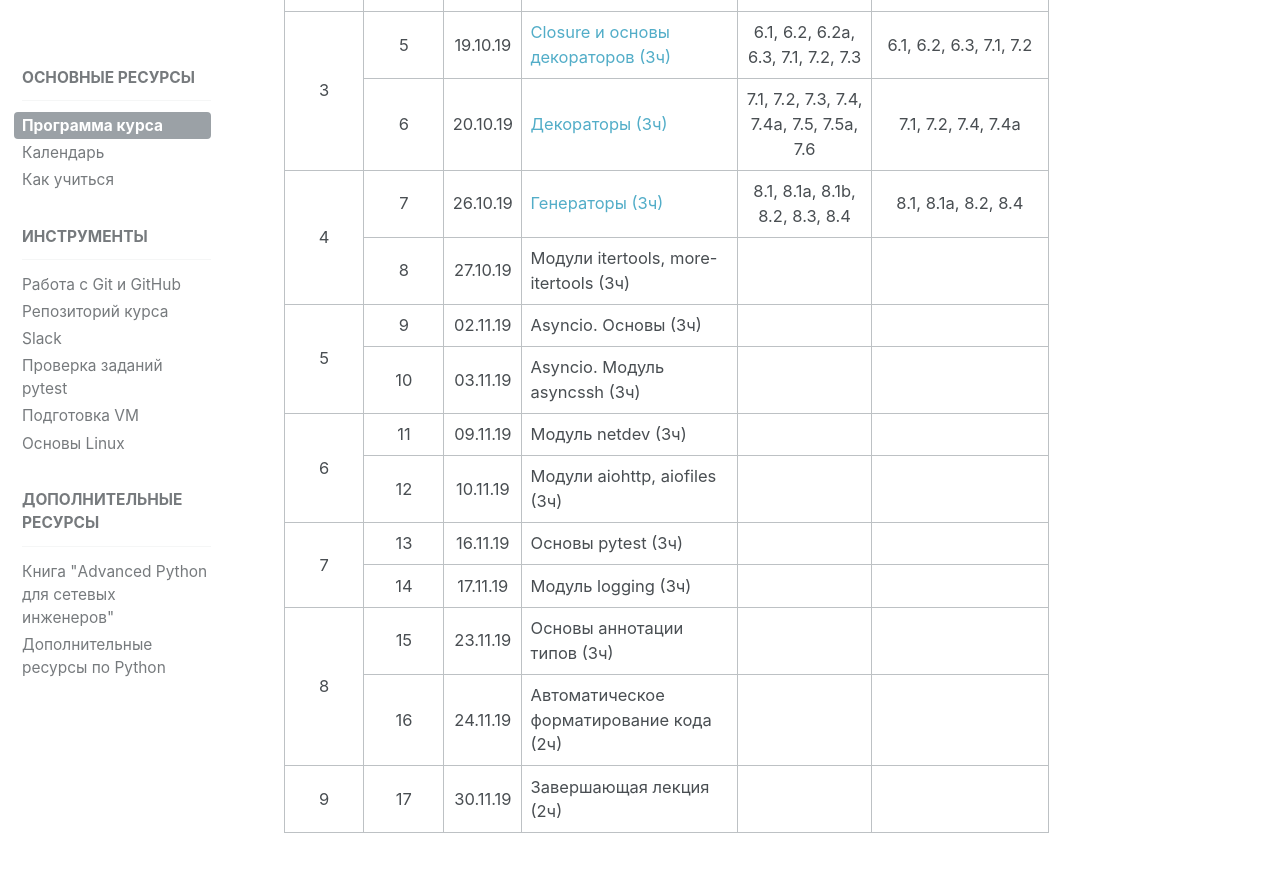
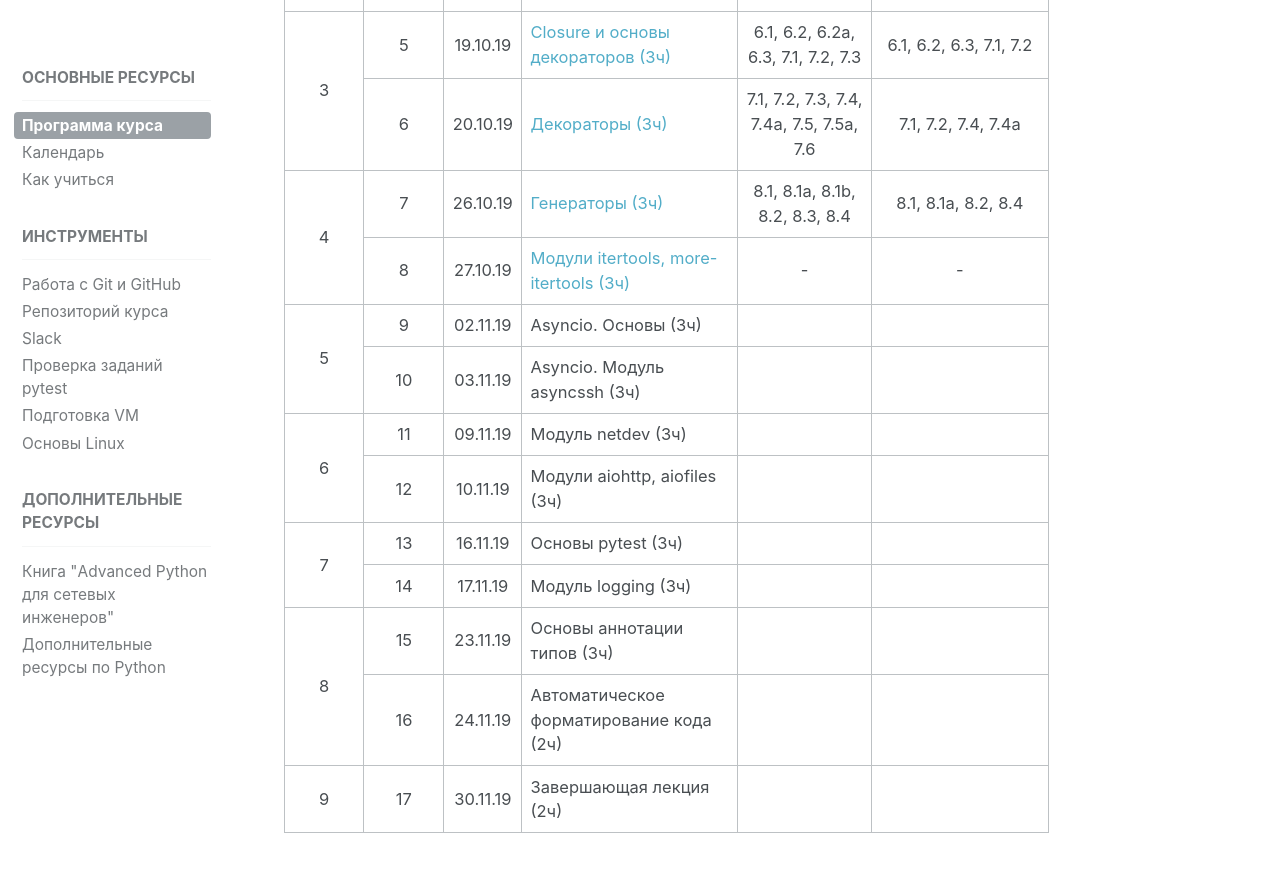
Before and after one commit to advpyneng/advpyneng.github.io, a Jekyll site: the page built from _pages/course.md, in a window 1280 px wide and 900 px high, scrolled down 580 px. Shown: the top 872 px of the window. Built offline with Jekyll 4.4.1, drawn with Linux system fonts in a browser that asks for light colours; comment, search, counter and statistics services are not loaded.

Commit message:
08_generators

```diff
--- a/_pages/course.md
+++ b/_pages/course.md
@@ -72,9 +72,9 @@ permalink: /course/
  <tr>
     <td align="center">8</td>
     <td align="center">27.10.19</td>
-    <td>Модули itertools, more-itertools (3ч)</td>
-    <td align="center"></td>
-    <td align="center"></td>
+    <td><a href="https://advpyneng.github.io/advpyneng-1/lecture-08/">Модули itertools, more-itertools (3ч)</a></td>
+    <td align="center">-</td>
+    <td align="center">-</td>
  </tr>
  <tr>
     <td rowspan="2" align="center">5</td>
```
